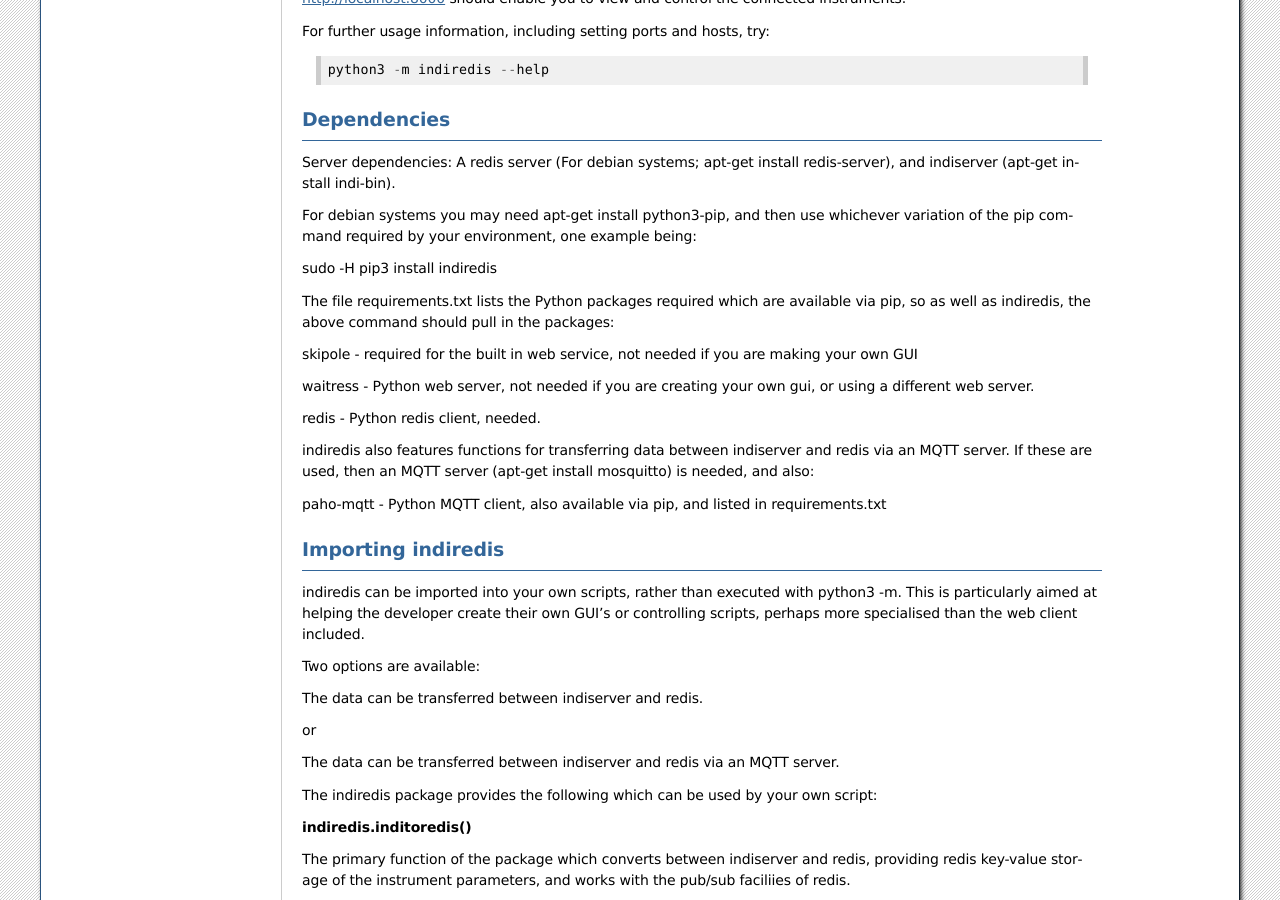
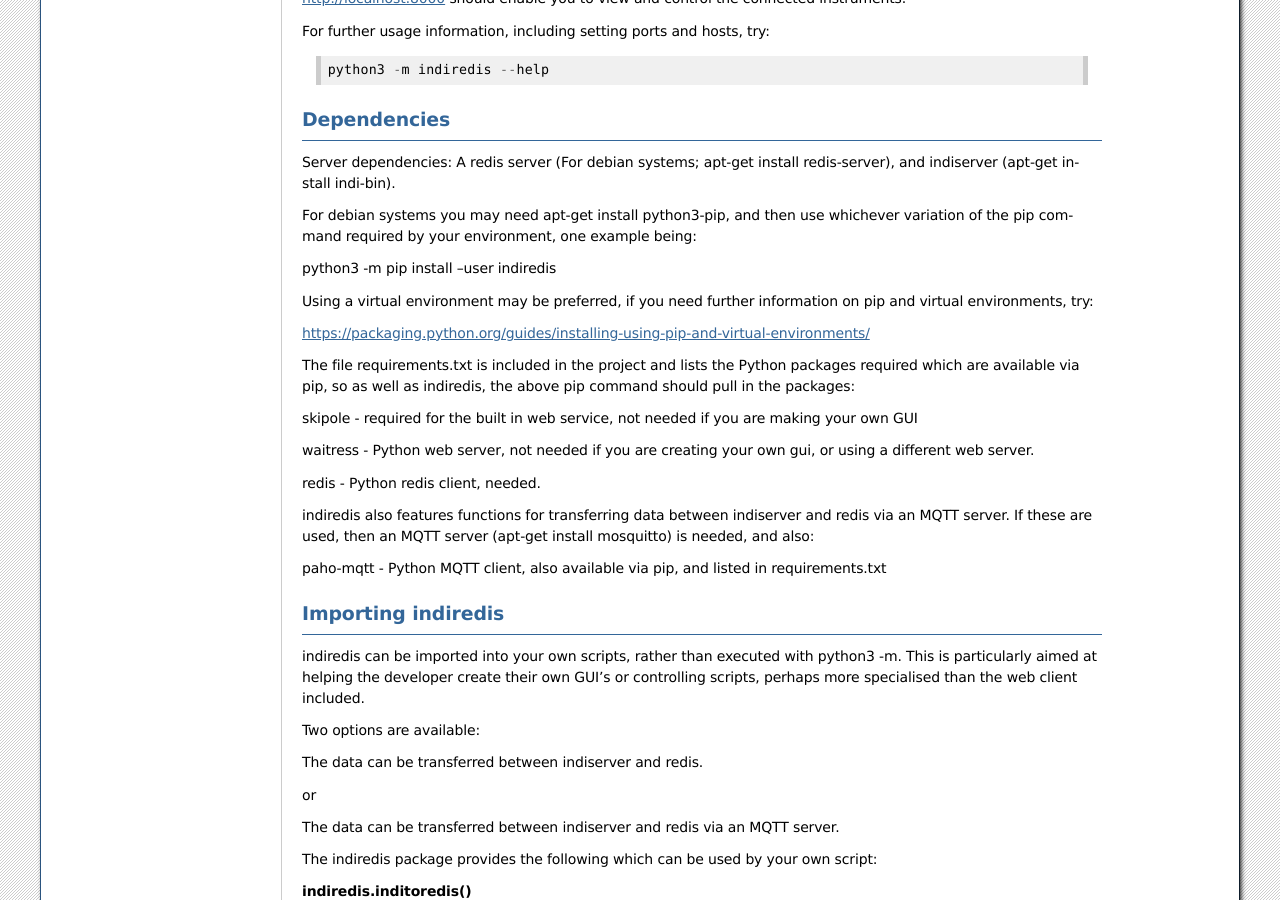
Before and after one commit to bernie-skipole/indi, a Sphinx documentation site: the page built from docs/source/usage/introduction.rst, in a window 1280 px wide and 900 px high, scrolled down 611 px. Built offline with Sphinx 7.4.7, drawn with Linux system fonts in a browser that asks for light colours.

Commit message:
Further documentation

```diff
--- a/docs/source/usage/introduction.rst
+++ b/docs/source/usage/introduction.rst
@@ -37,9 +37,13 @@ Server dependencies: A redis server (For debian systems; apt-get install redis-s
 
 For debian systems you may need apt-get install python3-pip, and then use whichever variation of the pip command required by your environment, one example being:
 
-sudo -H pip3 install indiredis
+python3 -m pip install --user indiredis
 
-The file requirements.txt lists the Python packages required which are available via pip, so as well as indiredis, the above command should pull in the packages:
+Using a virtual environment may be preferred, if you need further information on pip and virtual environments, try:
+
+https://packaging.python.org/guides/installing-using-pip-and-virtual-environments/
+
+The file requirements.txt is included in the project and lists the Python packages required which are available via pip, so as well as indiredis, the above pip command should pull in the packages:
 
 skipole - required for the built in web service, not needed if you are making your own GUI
 
```
